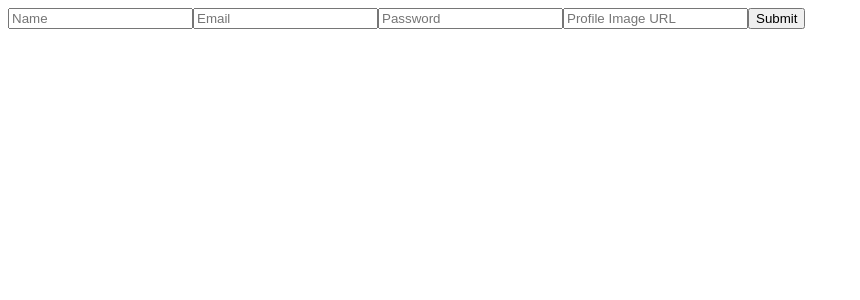
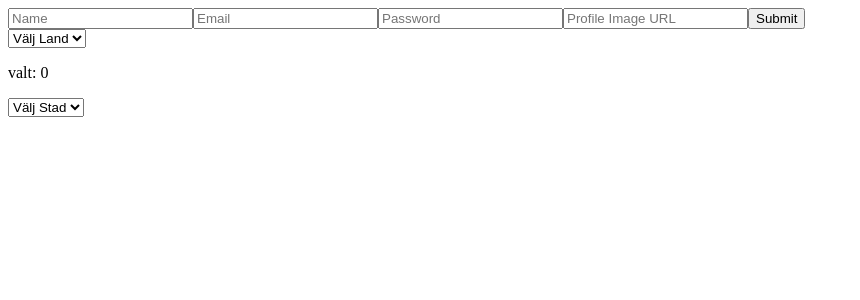
Before and after one commit to SODA-2026/journi, a React (Vite) app in the folder frontend/: page / in a window 1280 px wide. Shown: the top 300 px of the page, without its empty margins (0-860 px from the left). Built offline with nearby package versions, Linux system fonts and the light colour scheme.

Commit message:
lägg till DestinationSelect.tsx med dropdown val för land och stad samt filtrering efter land

```diff
--- a/frontend/src/App.tsx
+++ b/frontend/src/App.tsx
@@ -1,14 +1,15 @@
-import './App.css'
+import "./App.css";
 
-import { AddUserForm } from './components/AddUserForm'
+import { AddUserForm } from "./components/AddUserForm";
+import { DestinationSelect } from "./components/DestinationSelect";
 
 function App() {
-
-  return (
-
-    <AddUserForm></AddUserForm>
-
-  )
+    return (
+        <>
+            <AddUserForm></AddUserForm>
+            <DestinationSelect></DestinationSelect>
+        </>
+    );
 }
 
-export default App
+export default App;
--- /dev/null
+++ b/frontend/src/components/DestinationSelect.tsx
@@ -0,0 +1,32 @@
+import { useState } from "react";
+import { countries, cities } from "../testDataSuggestion";
+export function DestinationSelect() {
+    const [countryId, setCountryId] = useState(0);
+    function handleSelect(e: React.ChangeEvent<HTMLSelectElement>) {
+        setCountryId(Number(e.target.value));
+    }
+    return (
+        <>
+            <select name="" id="" value={countryId} onChange={handleSelect}>
+                <option value={0}>Välj Land</option>
+                {countries.map((c) => (
+                    <option key={c.countryId} value={c.countryId}>
+                        {c.name}
+                    </option>
+                ))}
+            </select>
+            <p>valt: {countryId}</p>
+
+            <select name="" id="">
+                <option value="">Välj Stad</option>
+                {cities
+                    .filter((c) => c.countryId === countryId)
+                    .map((c) => (
+                        <option key={c.cityId} value={c.cityId}>
+                            {c.name}
+                        </option>
+                    ))}
+            </select>
+        </>
+    );
+}
```
